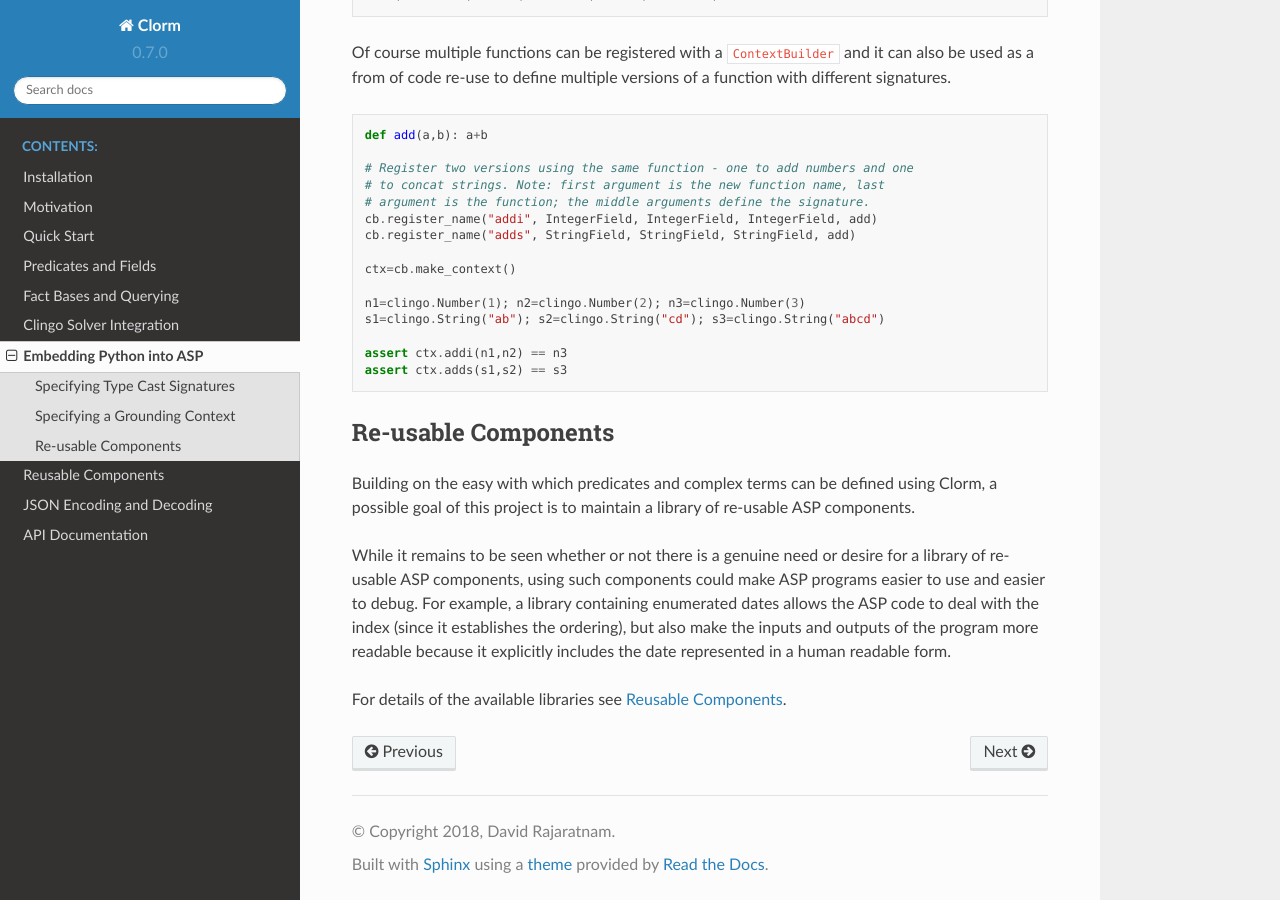
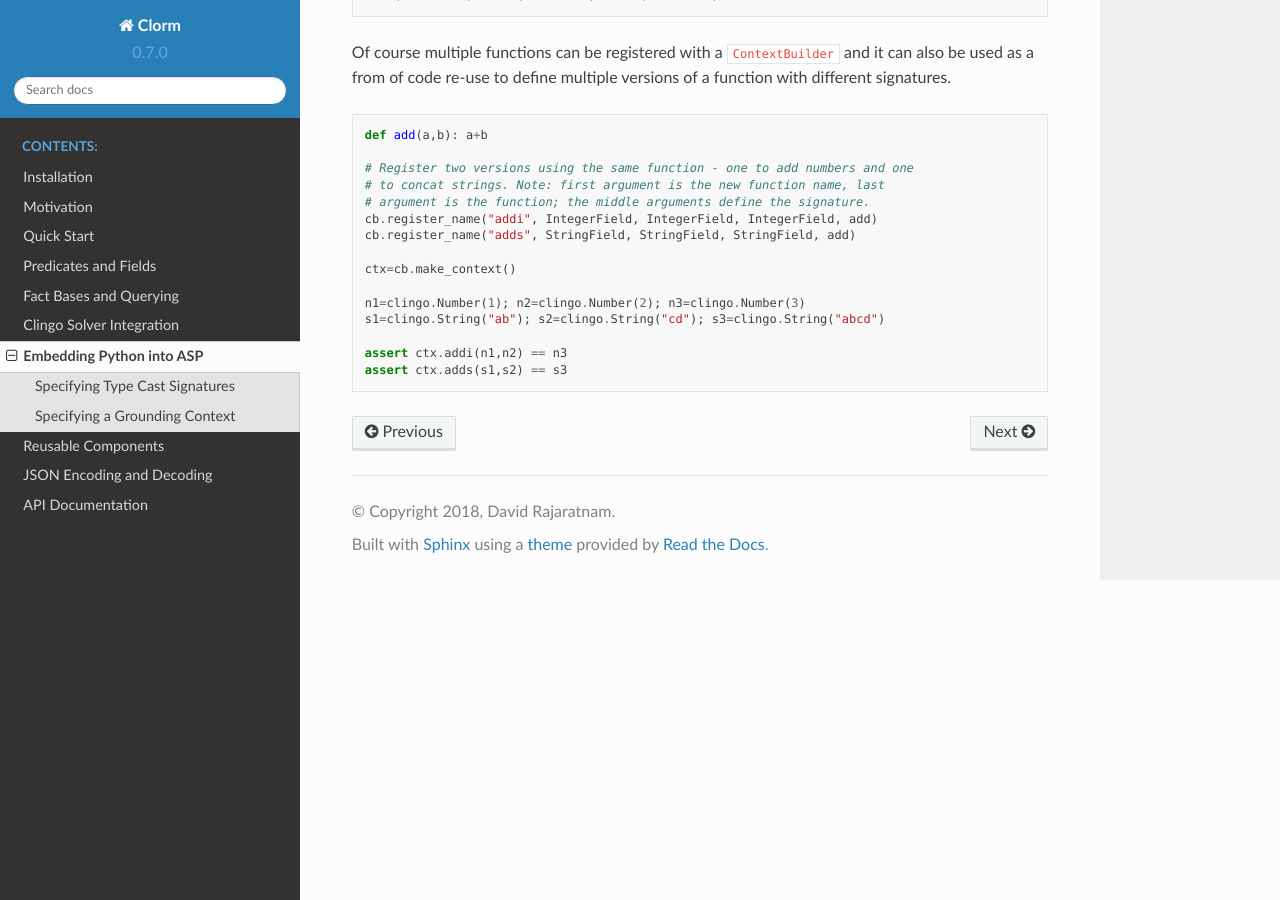
Before and after one commit to potassco/clorm, a Sphinx documentation site: the page built from docs/clorm/embedding.rst, in a window 1280 px wide and 900 px high, scrolled down 4903 px. Built offline with Sphinx 7.4.7 and the Read the Docs theme 2.0.0, drawn with Linux system fonts in a browser that asks for light colours.

Commit message:
More documentation edits

```diff
--- a/docs/clorm/embedding.rst
+++ b/docs/clorm/embedding.rst
@@ -271,20 +271,3 @@ function with different signatures.
 
    assert ctx.addi(n1,n2) == n3
    assert ctx.adds(s1,s2) == s3
-
-Re-usable Components
---------------------
-
-Building on the easy with which predicates and complex terms can be defined
-using Clorm, a possible goal of this project is to maintain a library of
-re-usable ASP components.
-
-While it remains to be seen whether or not there is a genuine need or desire for
-a library of re-usable ASP components, using such components could make ASP
-programs easier to use and easier to debug. For example, a library containing
-enumerated dates allows the ASP code to deal with the index (since it
-establishes the ordering), but also make the inputs and outputs of the program
-more readable because it explicitly includes the date represented in a human
-readable form.
-
-For details of the available libraries see :ref:`liborm`.
```
